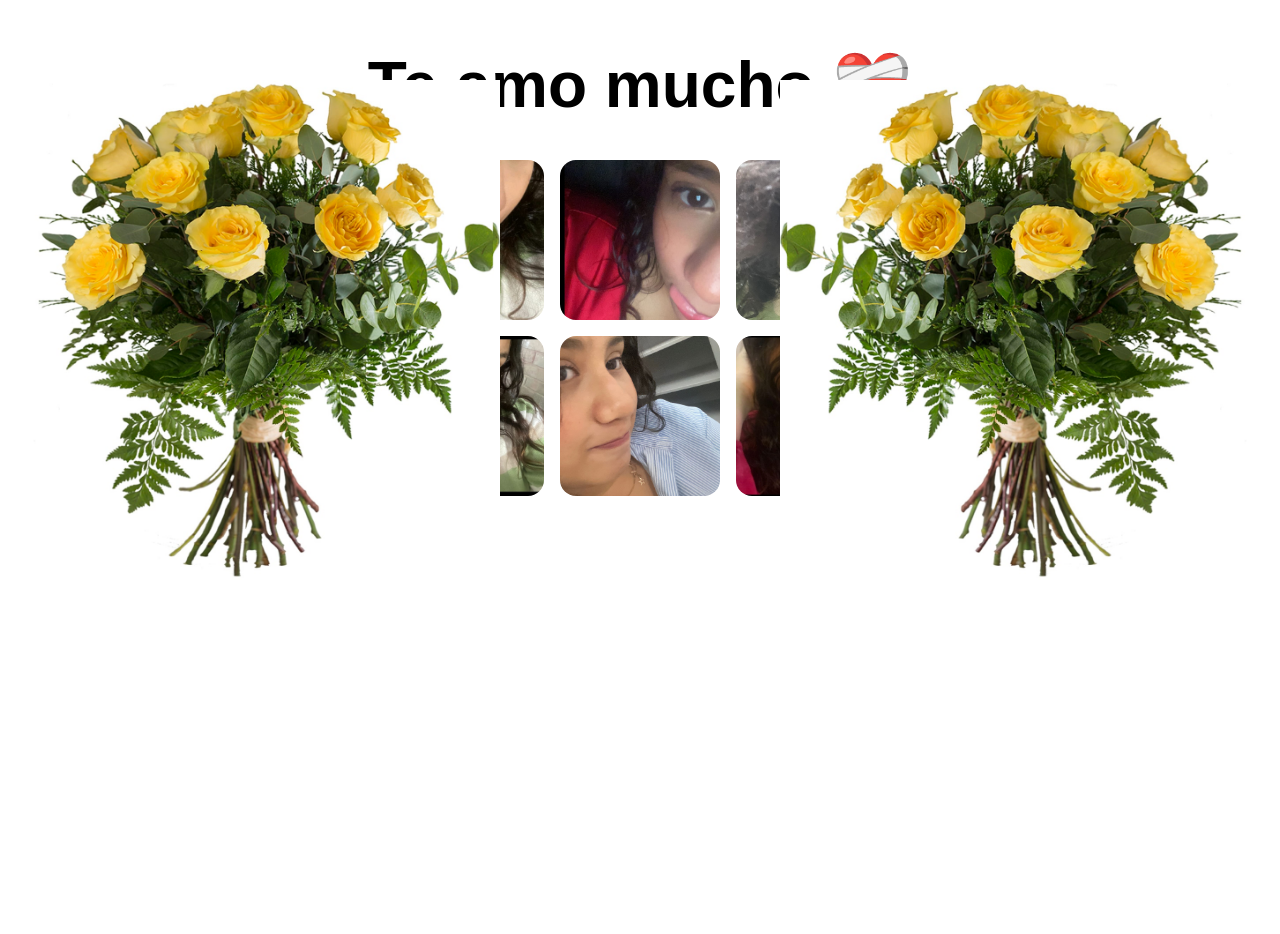
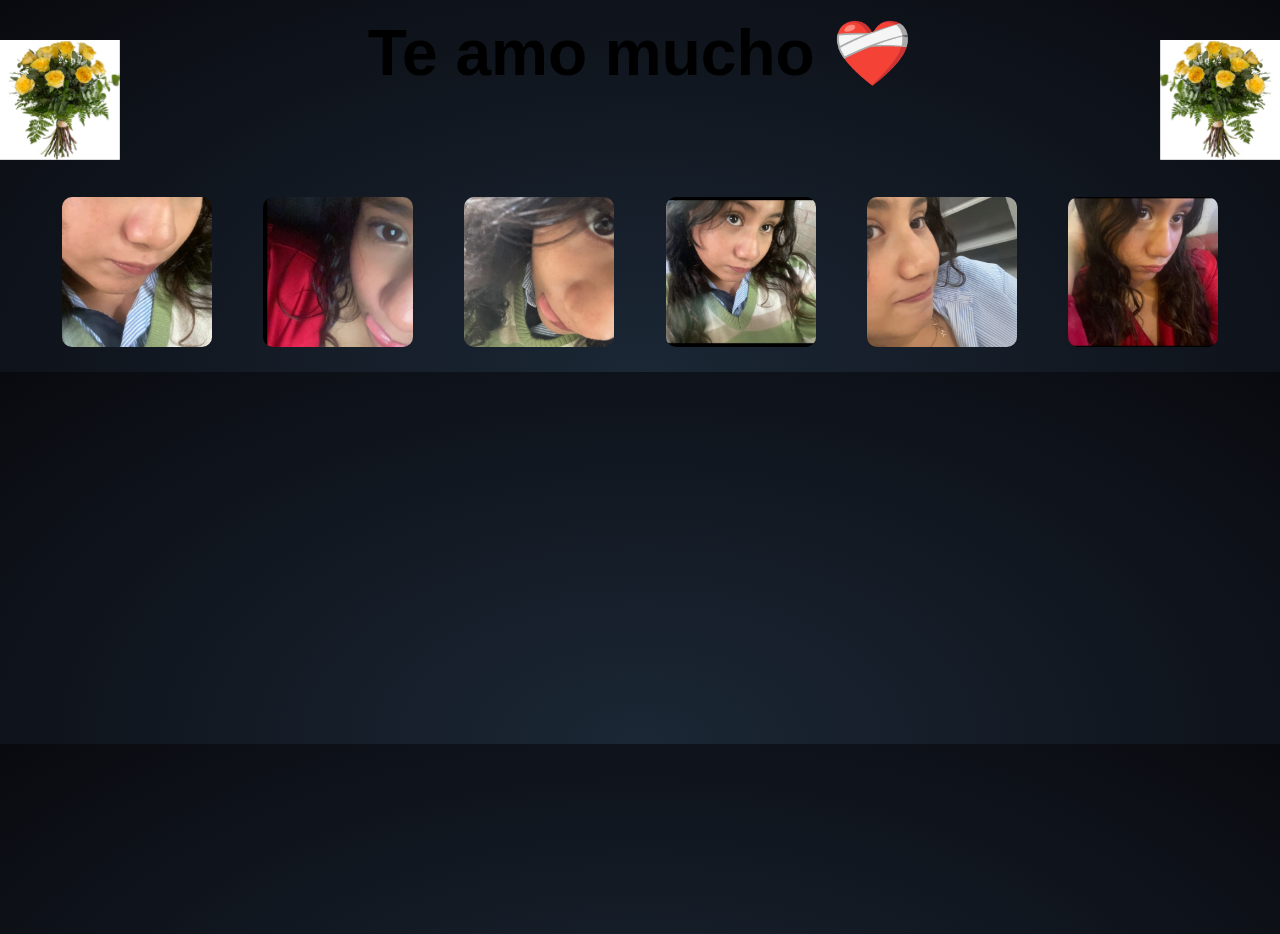
Before and after one commit to Nasita2009/love, a plain HTML site: page index.html in a window 1280 px wide. Before the commit the page ends 800 px from the top, so only its background shows below. Drawn offline with Linux system fonts and the light colour scheme.

Commit message:
Update index.html

```diff
--- a/index.html
+++ b/index.html
@@ -2,24 +2,25 @@
 <html lang="es">
 <head>
   <meta charset="UTF-8">
+  <meta name="viewport" content="width=device-width, initial-scale=1.0">
   <title>Te Amo</title>
   <style>
     body {
       margin: 0;
       background: radial-gradient(ellipse at bottom, #1b2735 0%, #090a0f 100%);
-      overflow: hidden;
+      overflow-x: hidden;
       font-family: 'Arial', sans-serif;
     }
 
-    h1 {
-      position: absolute;
-      top: 2vh;
+    h1.title {
+      margin-top: 2vh;
       width: 100%;
       text-align: center;
-      font-size: 4vmin;
-      color: #000; /* Negro */
+      font-size: 5vw;
+      color: black;
       animation: fadeIn 2s ease-out forwards;
       z-index: 10;
+      position: relative;
     }
 
     .shooting-stars {
@@ -50,40 +51,39 @@
     }
 
     .gallery {
-      position: absolute;
-      top: 20vh;
-      left: 50%;
-      transform: translateX(-50%);
+      margin-top: 10vh;
       display: flex;
       flex-wrap: wrap;
       justify-content: center;
-      gap: 2vmin;
-      max-width: 90vw;
-    }
-
-    .title {
-      color: black;
-      text-align: center;
-      font-size: 4rem;
-      font-family: 'Arial', sans-serif;
-      margin-top: 2rem;
+      gap: 4vw;
+      padding: 2vw;
     }
 
     .gallery img {
-      width: 20vmin;
-      height: 20vmin;
+      width: 40vw;
+      height: 40vw;
+      max-width: 150px;
+      max-height: 150px;
       object-fit: cover;
-      border-radius: 2vmin;
+      border-radius: 10px;
       opacity: 0;
       transform: scale(0.7);
       animation: fadeInGrow 1s ease forwards;
     }
 
+    .gallery img:nth-child(1) { animation-delay: 0.5s; }
+    .gallery img:nth-child(2) { animation-delay: 1s; }
+    .gallery img:nth-child(3) { animation-delay: 1.5s; }
+    .gallery img:nth-child(4) { animation-delay: 2s; }
+    .gallery img:nth-child(5) { animation-delay: 2.5s; }
+    .gallery img:nth-child(6) { animation-delay: 3s; }
+
     .ramo {
       position: absolute;
-      top: 10%;
-      width: 500px;
-      z-index: 50;
+      top: 5%;
+      width: 30vw;
+      max-width: 120px;
+      z-index: 5;
     }
 
     .ramo--izquierdo {
@@ -92,15 +92,8 @@
 
     .ramo--derecho {
       right: 0;
-      transform: scaleX(-1); /* Reflejado horizontalmente */
+      transform: scaleX(-1);
     }
-
-    .gallery img:nth-child(1) { animation-delay: 0.5s; }
-    .gallery img:nth-child(2) { animation-delay: 1s; }
-    .gallery img:nth-child(3) { animation-delay: 1.5s; }
-    .gallery img:nth-child(4) { animation-delay: 2s; }
-    .gallery img:nth-child(5) { animation-delay: 2.5s; }
-    .gallery img:nth-child(6) { animation-delay: 3s; }
 
     @keyframes fadeInGrow {
       to {
@@ -112,6 +105,18 @@
     @keyframes fadeIn {
       from { opacity: 0; transform: translateY(-20px); }
       to { opacity: 1; transform: translateY(0); }
+    }
+
+    /* Opcional: mejora para pantallas muy pequeñas */
+    @media (max-width: 400px) {
+      .gallery img {
+        width: 70vw;
+        height: 70vw;
+      }
+
+      .ramo {
+        width: 25vw;
+      }
     }
   </style>
 </head>
@@ -127,14 +132,14 @@
   <!-- Estrellas fugaces -->
   <div class="shooting-stars"></div>
 
-  <!-- Galería de fotos -->
+  <!-- Galería -->
   <div class="gallery">
-    <img src="foto1.jpg" alt="foto 1">
-    <img src="foto2.jpg" alt="foto 2">
-    <img src="foto3.jpg" alt="foto 3">
-    <img src="foto4.jpg" alt="foto 4">
-    <img src="foto5.jpg" alt="foto 5">
-    <img src="foto6.jpg" alt="foto 6">
+    <img src="foto1.jpg" alt="Foto 1">
+    <img src="foto2.jpg" alt="Foto 2">
+    <img src="foto3.jpg" alt="Foto 3">
+    <img src="foto4.jpg" alt="Foto 4">
+    <img src="foto5.jpg" alt="Foto 5">
+    <img src="foto6.jpg" alt="Foto 6">
   </div>
 
   <!-- Script de estrellas fugaces -->
@@ -158,6 +163,5 @@
       }
     }, Math.random() * 5000 + 3000);
   </script>
-
 </body>
 </html>
```
